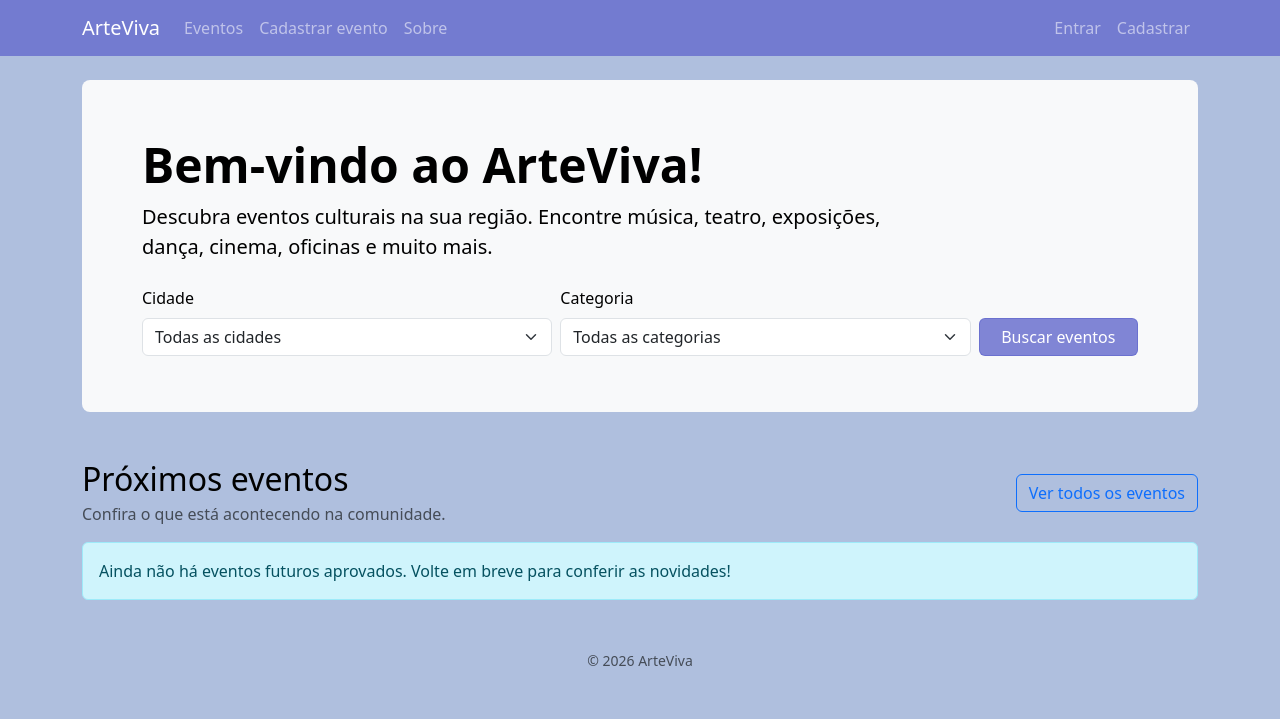
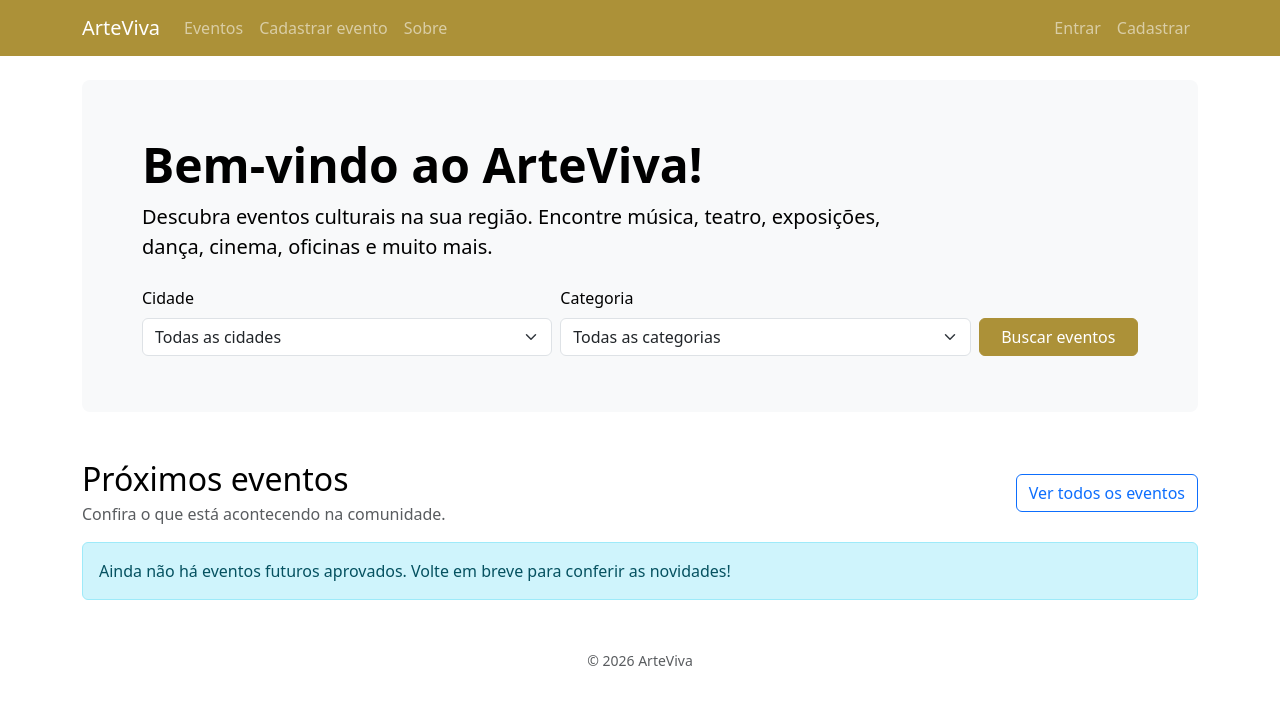
Before and after one commit to wwwziongabrieldeoliveira2010-crypto/ZE_PI_ProjetoArteViva, an ASP.NET Core app: page / in a window 1280 px wide. Shown: the top 719 px of the page. Run offline with ASP.NET Core 8, Linux system fonts and the light colour scheme; the project's own start-up code is not run, and a stand-in starts its controllers and pages.

Commit message:
mudança na paleta de cores e correção de inicialização do site

```diff
--- a/CrudEF/Program.cs
+++ b/CrudEF/Program.cs
@@ -21,7 +21,7 @@ builder.Services.AddDbContext<AppDbContext>(options =>
         builder.Configuration.GetConnectionString("DefaultConnection")!
     )
 );
-builder.Services.AddAuthentication(CookieAuthenticationDefaults.AuthenticationScheme).AddCookie(o => o.LoginPath = "/Conta/Login");
+
 
 var app = builder.Build();
 
--- a/CrudEF/wwwroot/CSS/site.css
+++ b/CrudEF/wwwroot/CSS/site.css
@@ -1,8 +1,8 @@
 
 :root {
-    --cor-principal: #666dced2;
-    --cor-destaque: #696ac7;
-    --cor-fundo: #6081be80;
+    --cor-principal: #ac9138;
+    --cor-destaque: #e8e8ee;
+    --cor-fundo: #ffffff80;
     --cor-texto: #000000;
 }
 
```
